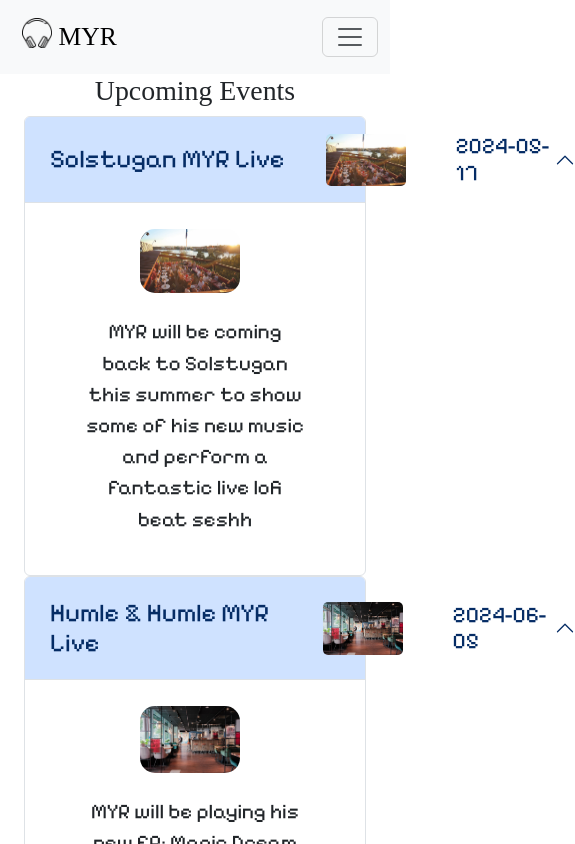
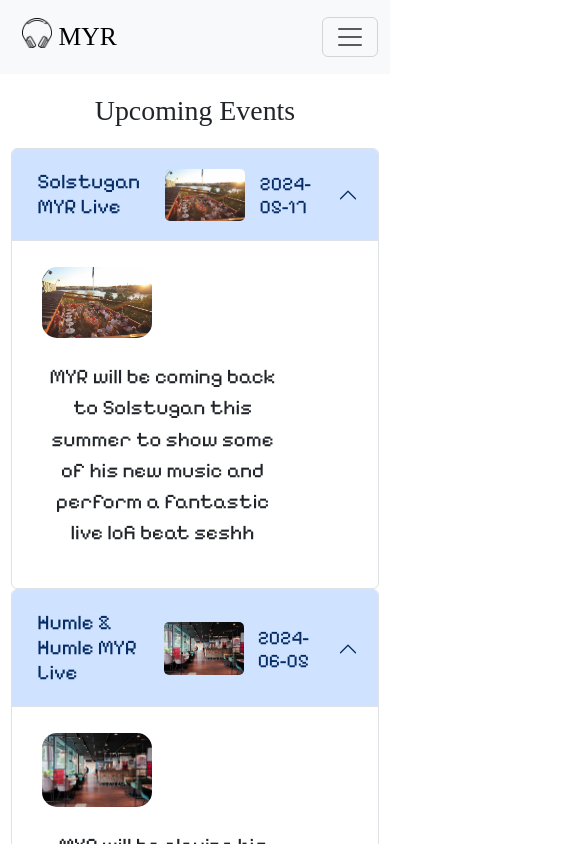
Before and after one commit to hasuwini77/R_02_myrProds, a React (Vite) app: page /event in a window 390 px wide. Shown: the top 844 px of the page, 575 px wide, since content can reach past the window. Built offline with nearby package versions, Linux system fonts and the light colour scheme; a web font is replaced by a local one.

Commit message:
kind of fixed the mobile version v1

```diff
--- a/src/components/BasicEvent/BasicEvent.module.css
+++ b/src/components/BasicEvent/BasicEvent.module.css
@@ -1,17 +1,27 @@
+.bodyContent {
+  display: flex;
+  flex-direction: column;
+  align-items: flex-start; /* Align content at the start of the accordion body */
+  min-height: 100px; /* Set a minimum height for the accordion body */
+}
+
+/* Your other styles remain the same */
 .description {
   font-family: "Pixelify Sans", sans-serif;
   font-size: 1.3rem;
   max-width: 80%;
   text-align: center;
 }
+
 .event {
   font-size: 1.6rem;
   padding: 5px;
   width: 300px;
 }
+
 .date {
   font-size: 1.4rem;
-  margin-left: 40px;
+  margin-left: 20px;
 }
 
 .heading {
@@ -19,3 +29,15 @@
   justify-content: center;
   align-items: center;
 }
+
+@media (max-width: 768px) {
+  .event {
+    font-size: 1.3rem;
+    width: 140px;
+  }
+
+  .date {
+    font-size: 1.2rem;
+    margin-left: 4px;
+  }
+}
--- a/src/components/BasicEvent/index.jsx
+++ b/src/components/BasicEvent/index.jsx
@@ -13,7 +13,7 @@ function BasicEvent({ event, img, date, description }) {
             <span className={`${styles.date} float-end`}>{date}</span>
           </div>
         </Accordion.Header>
-        <Accordion.Body style={{ display: "flex", justifyContent: "center", alignItems: "center", flexDirection: "column" }}>
+        <Accordion.Body className={styles.bodyContent}>
           <img src={getImageURL(img)} alt={event} style={{ width: "40%", marginRight: "10px", padding: "10px", borderRadius: "25px" }} />
           <p className={styles.description}> {description} </p>
         </Accordion.Body>
--- a/src/components/pages/EventPage/EventPage.module.css
+++ b/src/components/pages/EventPage/EventPage.module.css
@@ -1,3 +1,24 @@
+.eventContainer {
+  display: flex;
+  flex-direction: column;
+  min-height: 100vh;
+}
+
+.mainContent {
+  display: flex;
+  flex-direction: column;
+  align-items: center;
+  flex-grow: 1;
+}
+
 .title {
   font-family: "Shrikhand", serif;
+  margin-top: 20px;
+  margin-bottom: 20px;
 }
+
+@media (max-width: 768px) {
+  .eventContainer {
+    min-height: 100vh;
+  }
+}
--- a/src/components/pages/EventPage/index.jsx
+++ b/src/components/pages/EventPage/index.jsx
@@ -6,12 +6,12 @@ import styles from "./EventPage.module.css";
 const EventPage = () => {
   return (
     <>
-      <Container>
-        <div className="mainContent">
+      <Container className={styles.eventContainer}>
+        <div className={styles.mainContent}>
           <h1 className={styles.title}>Upcoming Events</h1>
+          <BasicEvent event="Solstugan MYR Live " img="solstugan.jpg" date=" 2024-05-17" description="MYR will be coming back to Solstugan this summer to show some of his new music and perform a fantastic live lofi beat seshh" />
+          <BasicEvent event="Humle & Humle MYR Live " img="humle.jpg" date=" 2024-06-05" description="MYR will be playing his new EP: Magic Dream at the local chill spot Humle & Humle, come to chill and drink some beers! " />
         </div>
-        <BasicEvent event="Solstugan MYR Live " img="solstugan.jpg" date=" 2024-05-17" description="MYR will be coming back to Solstugan this summer to show some of his new music and perform a fantastic live lofi beat seshh" />
-        <BasicEvent event="Humle & Humle MYR Live " img="humle.jpg" date=" 2024-06-05" description="MYR will be playing his new EP: Magic Dream at the local chill spot Humle & Humle, come to chill and drink some beers! " />
       </Container>
     </>
   );
```
